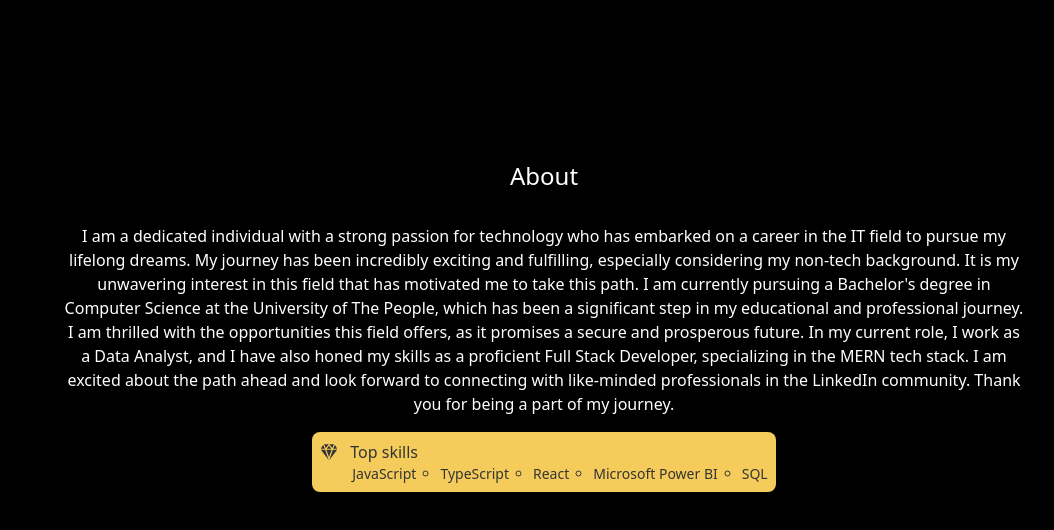
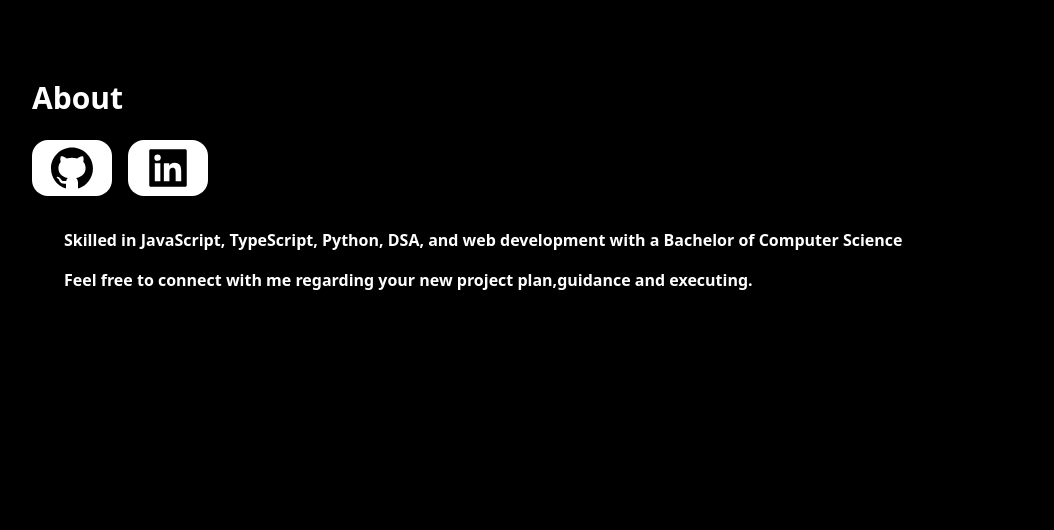
Before and after one commit to ibrartalab/ibrartalab.io, a React (Vite) app: page /about in a window 1280 px wide. Shown: the top 530 px of the page, without its empty margins (96-1150 px from the left). Built offline with nearby package versions, Linux system fonts and the light colour scheme; a web font is replaced by a local one.

Commit message:
completly build the website for large devices.

```diff
--- a/src/components/Lyout/Lyout.jsx
+++ b/src/components/Lyout/Lyout.jsx
@@ -6,7 +6,7 @@ function Lyout({ children }) {
     return (
         <div className='flex'>
             <div style={{ height: '100dvh', color: 'black'}} className='bg-white'><Hero /></div>
-            <div>
+            <div className='lg:w-full'>
                 <NavButtons />
                 <div className='border-t-2 mt-6'>{children}</div>
             </div>
--- a/src/index.css
+++ b/src/index.css
@@ -53,3 +53,8 @@ h1 {
 .top-skills-list ul li {
   list-style: circle;
 }
+.round-circle{
+  background-color: red;
+  border-top-right-radius: 2px;
+  rotate: 45deg;
+}
--- a/src/pages/About.jsx
+++ b/src/pages/About.jsx
@@ -1,50 +1,39 @@
-import React from 'react'
-import { IoDiamondSharp } from "react-icons/io5";
-import Lyout from '../components/Lyout/Lyout';
+import React from "react";
+import { AiFillGithub, AiFillLinkedin } from "react-icons/ai";
+import { NavLink } from "react-router-dom";
 
 function About() {
-    return (
-
-        <section className="exp lg:mt-40 " style={{ backgroundColor: '' }}>
-            <div><h2 className="lg:text-center lg:text-2xl ">About</h2></div>
-            <div className="about lg:w-3/4 text-center m-auto lg:pt-8">
-
-                <p>
-                    I am a dedicated individual with a strong passion for technology
-                    who has embarked on a career in the IT field to pursue my lifelong
-                    dreams. My journey has been incredibly exciting and fulfilling,
-                    especially considering my non-tech background. It is my unwavering
-                    interest in this field that has motivated me to take this path. I
-                    am currently pursuing a Bachelor's degree in Computer Science at
-                    the University of The People, which has been a significant step in
-                    my educational and professional journey. I am thrilled with the
-                    opportunities this field offers, as it promises a secure and
-                    prosperous future. In my current role, I work as a Data Analyst,
-                    and I have also honed my skills as a proficient Full Stack
-                    Developer, specializing in the MERN tech stack. I am excited about
-                    the path ahead and look forward to connecting with like-minded
-                    professionals in the LinkedIn community. Thank you for being a
-                    part of my journey.
-                </p>
-                <div className="top-skills  lg:w-max lg:h-max m-auto lg:mt-4 rounded-lg p-2">
-                    <div className="flex lg:gap-3 lg:justify-start lg:items-center">
-                        <IoDiamondSharp className="text-lg" />
-                        <div>Top skills</div>
-                    </div>
-                    <div className="top-skills-list">
-                        <ul className="flex lg:justify-center lg:items-center lg:gap-6 lg:text-sm lg:ml-8">
-                            <li>JavaScript</li>
-                            <li>TypeScript</li>
-                            <li>React</li>
-                            <li>Microsoft Power BI</li>
-                            <li>SQL</li>
-                        </ul>
-                    </div>
-                </div>
+  return (
+    <section className="exp lg:mt-20" style={{ backgroundColor: "" }}>
+      <div>
+        <h2 className="lg:text-left lg:ps-32  lg:text-3xl font-bold ">About</h2>
+      </div>
+      <div className="flex lg:gap-4 lg:mt-6 lg:ml-32">
+        <div className=" lg:w-20 lg:h-14">
+          <NavLink className={"w-full h-full text-5xl text-black "}>
+            <div className="w-full h-full bg-white  rounded-2xl lg:ps-4 lg:pt-1">
+              <AiFillGithub />
             </div>
-        </section>
-
-    )
+          </NavLink>
+        </div>
+        <div className=" lg:w-20 lg:h-14">
+          <NavLink className={"w-full h-full text-5xl text-black "}>
+            <div className="w-full h-full bg-white  rounded-2xl lg:ps-4 lg:pt-1">
+              <AiFillLinkedin />
+            </div>
+          </NavLink>
+        </div>
+      </div>
+      <div className="about lg:w-3/4 text-left font-semibold m-auto lg:pt-8">
+        <p>
+        Skilled in JavaScript, TypeScript, Python, DSA, and web development with a Bachelor of Computer Science
+        </p>
+        <p className="mt-4">
+        Feel free to connect with me regarding your new project plan,guidance and executing.
+        </p>
+      </div>
+    </section>
+  );
 }
 
-export default About
+export default About;
--- a/src/pages/Project.jsx
+++ b/src/pages/Project.jsx
@@ -11,7 +11,7 @@ function Project() {
                 {/* <div className="text-center text-2xl lg:mt-8">
                     <h2>Projects</h2>
                 </div> */}
-                <div className="flex justify-evenly  items-center lg:ps-32 lg:pe-20 lg:mt-12">
+                <div className="flex justify-evenly  items-center lg:ps-20 lg:pe-20 lg:mt-12">
                     <ProjectContainer
                         icon={<GoCodeSquare />}
                         title={"Front-End Development"}
--- a/src/pages/Work.jsx
+++ b/src/pages/Work.jsx
@@ -4,8 +4,8 @@ import { IoDiamondSharp } from "react-icons/io5";
 function Work() {
   return (
     <>
-      <div className="text-center mt-20">
-        <h3 className="text-2xl mt-10">Experience</h3>
+      <div className="text-left lg:ps-32 ">
+        <h3 className="text-2xl font-bold mt-10">Experience</h3>
       </div>
       <div className="flex justify-evenly lg:">
         <Experience
@@ -99,7 +99,7 @@ function ExperienceList({
   return (
     <>
       <div
-        className={`lg:w-44 border-l-2 border-red-500 lg:h-40 lg:ml-4 relative ${className}`}
+        className={`lg:w-44 border-l-2 border-gray-400 lg:h-40 lg:ml-4 relative ${className}`}
       >
         <div className="exp-list lg:w-max lg:h-40  m-auto lg:ps-4 absolute lg:-top-7 ">
           <div className={`text-md font-bold text-start  ${nestedClass}`}>
@@ -120,7 +120,7 @@ function ExperienceList({
 //Circle icon from career break
 function CircleIcon() {
   return (
-    <div className=" round-circle w-3 h-3 rounded-full bg-gray-400  lg:ml-3 lg:mb-2 lg:mt-2 "></div>
+    <div className=" round-circle w-3 h-3 rounded-full  lg:ml-3 lg:mb-2 lg:mt-2 "></div>
   );
 }
 
```
